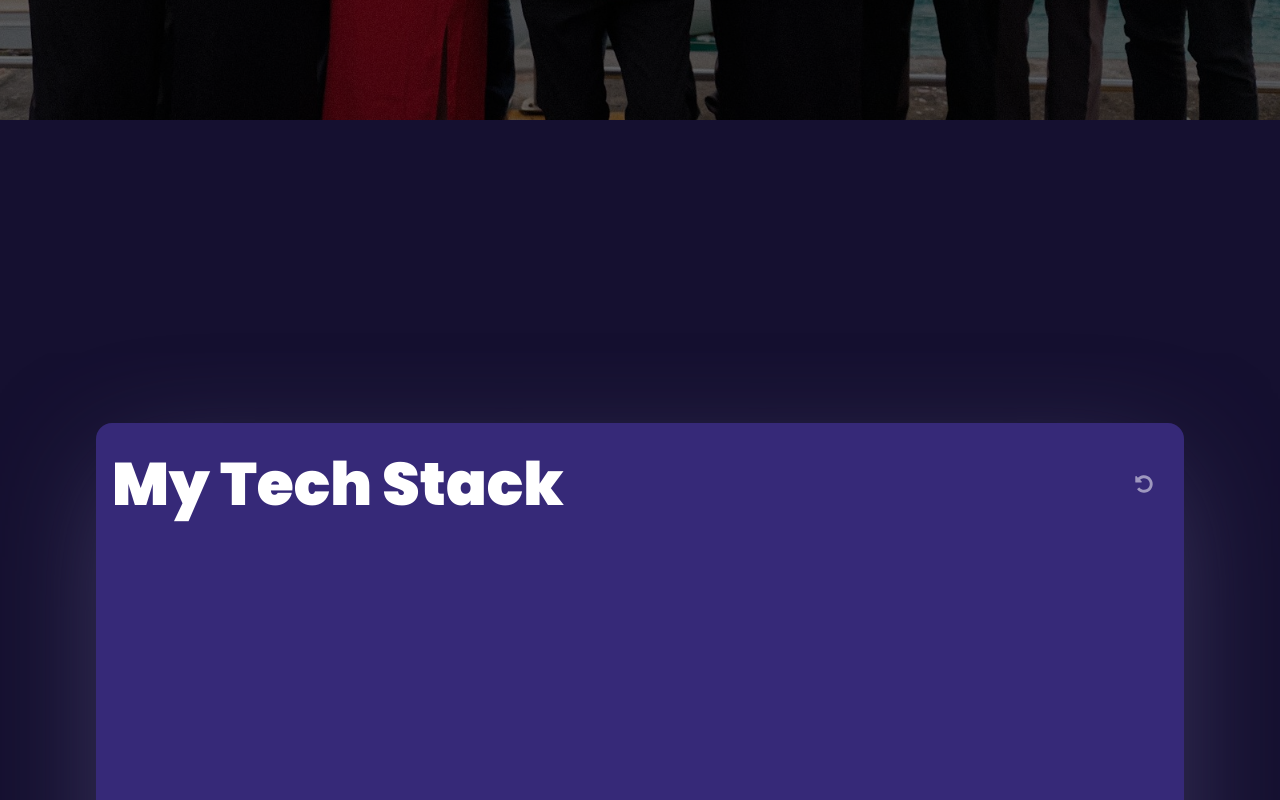
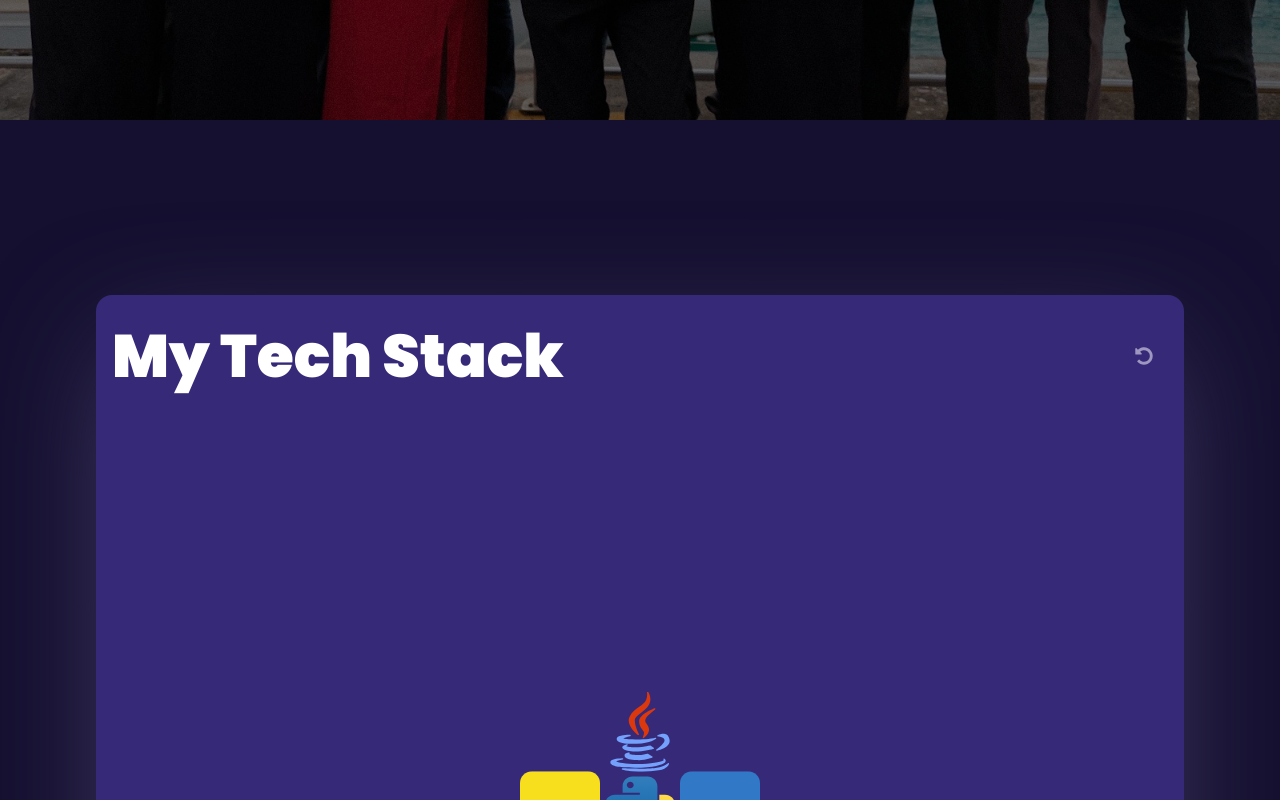
Before and after one commit to tonylxm/website, a React (Vite) app: page / in a window 1280 px wide. Shown: the part 1680-2480 px from the top of the page. Built offline with nearby package versions, Linux system fonts and the light colour scheme.

Commit message:
refactor: Removed margin from top of tech stack

```diff
--- a/src/components/sections/TechStack.jsx
+++ b/src/components/sections/TechStack.jsx
@@ -35,7 +35,7 @@ export default function TechStack() {
 
   return (
     <motion.div
-      className={`${styles.screen} mt-20 lg:mt-32`}
+      className={`${styles.screen}`}
       ref={ref}
       initial={{ opacity: 0, y: 20 }}
       animate={isInView ? { opacity: 1, y: 0 } : {}}
```
